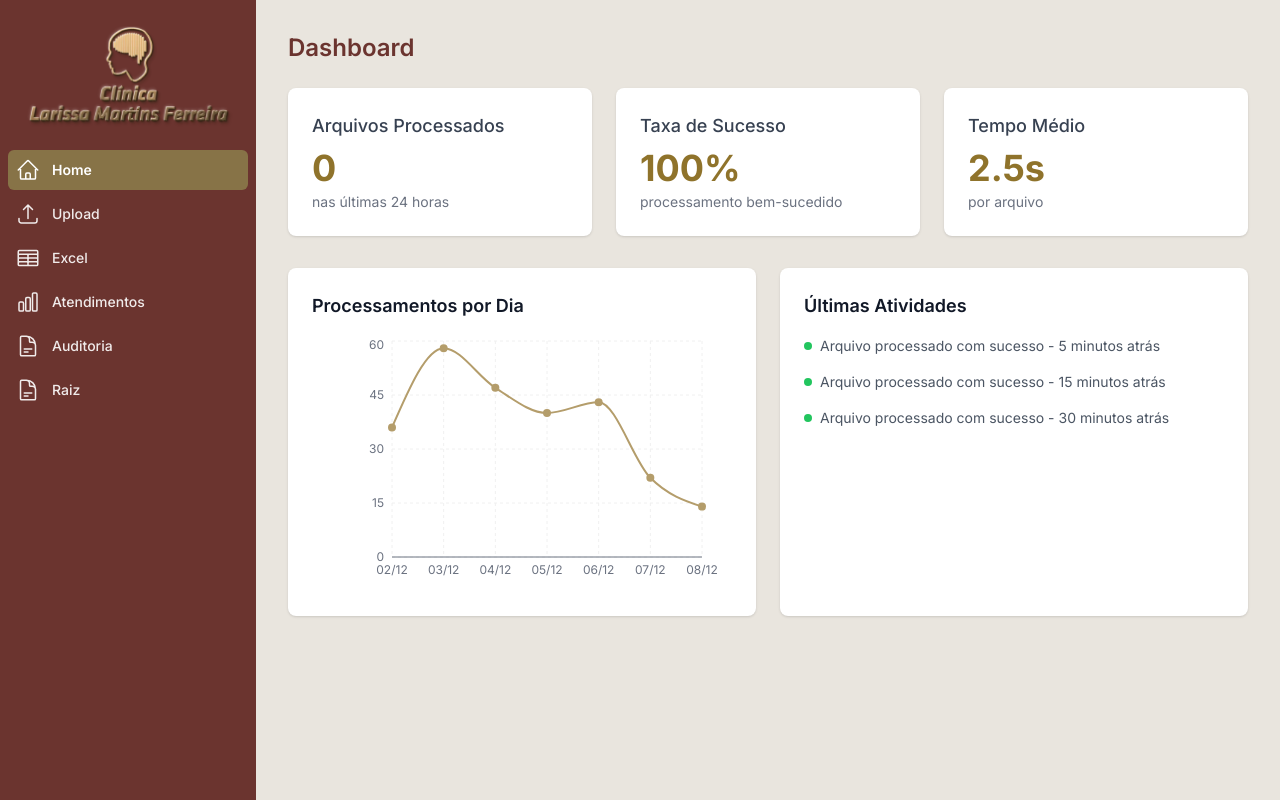
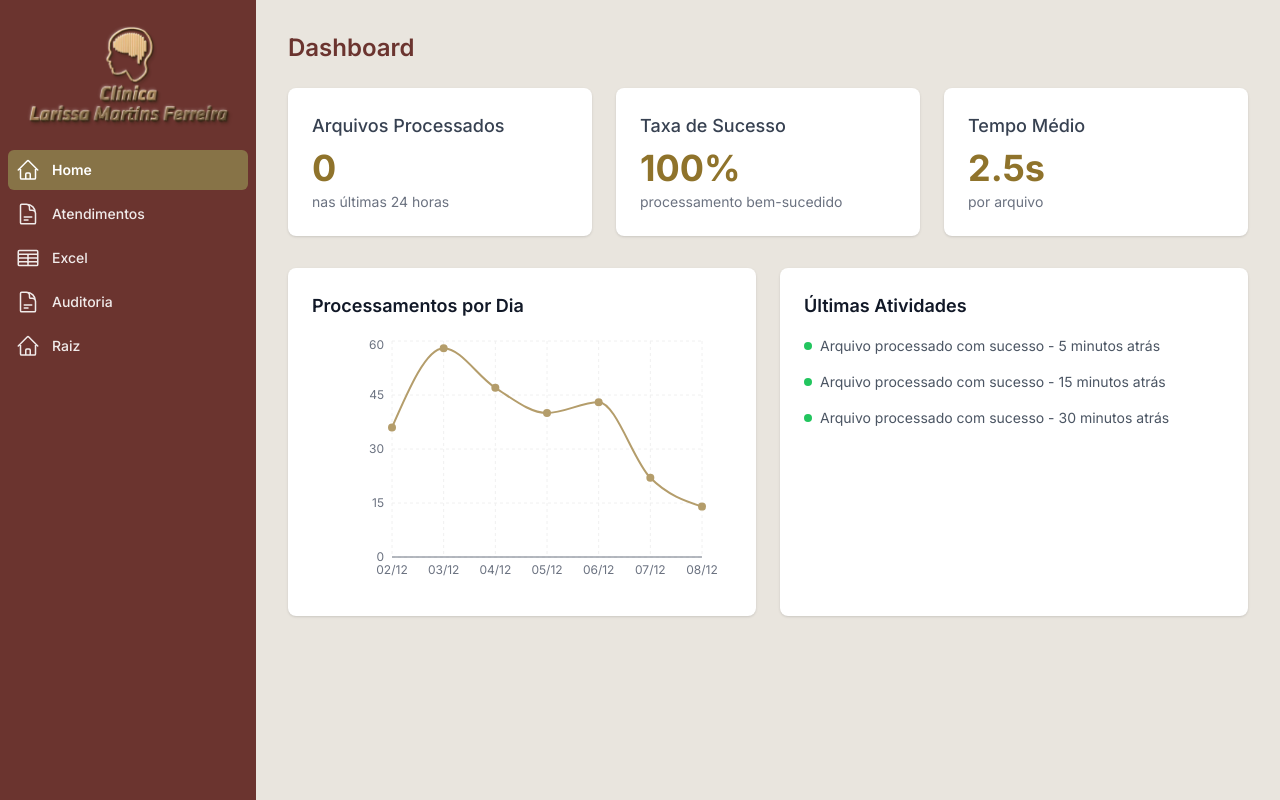
Before and after one commit to LucianoSP/ClinicaLMF2, a Next.js app in the folder frontend/: page / in a window 1280 px wide. Built offline with nearby package versions, Linux system fonts and the light colour scheme.

Commit message:
novo comit

```diff
--- a/frontend/src/components/Sidebar.tsx
+++ b/frontend/src/components/Sidebar.tsx
@@ -12,26 +12,21 @@ import {
 } from '@heroicons/react/24/outline';
 import { useEffect, useState } from 'react';
 
-const menuItems = [
+const navigation = [
   {
     name: 'Home',
     href: '/',
     icon: HomeIcon
   },
   {
-    name: 'Upload',
-    href: '/upload',
-    icon: ArrowUpTrayIcon
+    name: 'Atendimentos',
+    href: '/atendimentos',
+    icon: DocumentTextIcon
   },
   {
     name: 'Excel',
     href: '/excel',
     icon: TableCellsIcon
-  },
-  {
-    name: 'Atendimentos',
-    href: '/atendimentos',
-    icon: ChartBarIcon
   },
   {
     name: 'Auditoria',
@@ -41,7 +36,7 @@ const menuItems = [
   {
     name: 'Raiz',
     href: '/raiz',
-    icon: DocumentTextIcon
+    icon: HomeIcon
   }
 ];
 
@@ -68,7 +63,7 @@ export function Sidebar() {
             />
           </div>
           <nav className="flex-1 px-2 space-y-1">
-            {menuItems.map((item) => (
+            {navigation.map((item) => (
               <div
                 key={item.name}
                 className="group flex items-center px-2 py-2 text-sm font-medium rounded-md text-white/90"
@@ -100,7 +95,7 @@ export function Sidebar() {
           />
         </div>
         <nav className="flex-1 px-2 space-y-1">
-          {menuItems.map((item) => {
+          {navigation.map((item) => {
             const isActive = pathname === item.href;
             return (
               <Link
```
